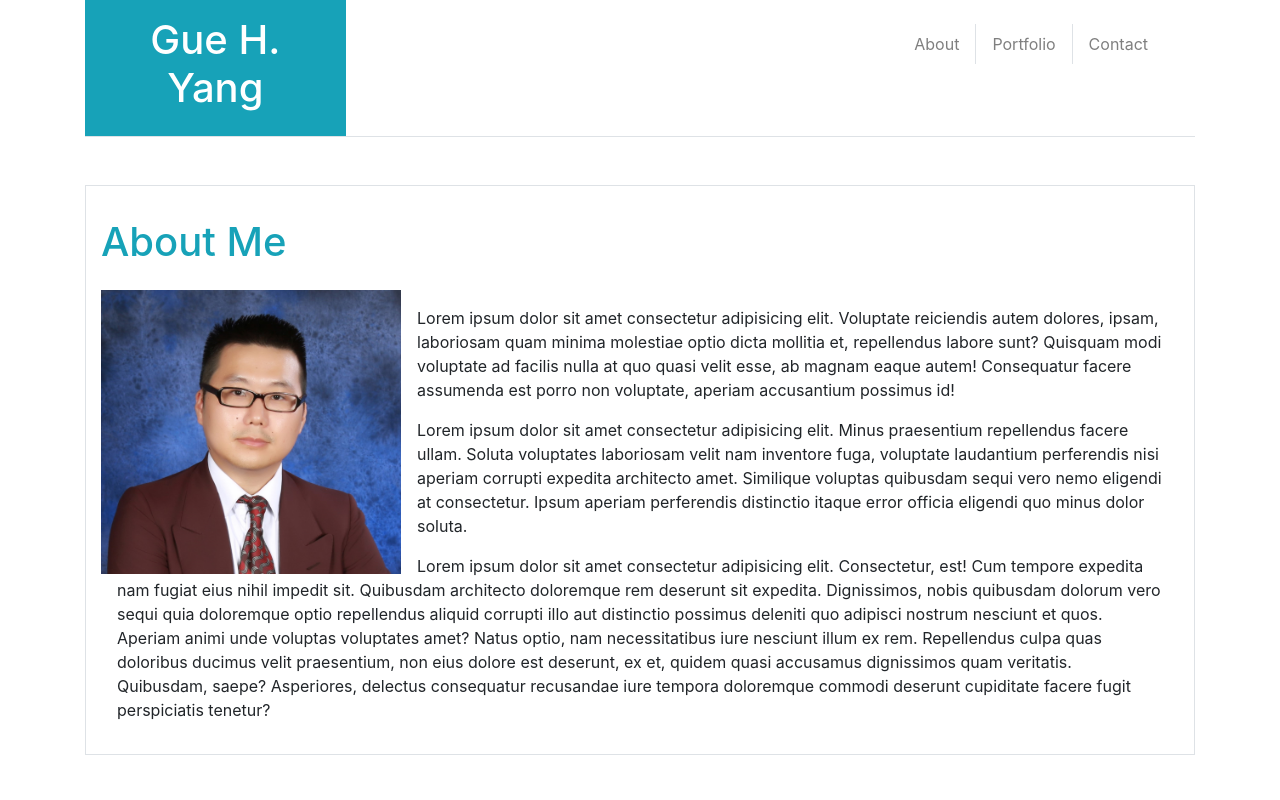
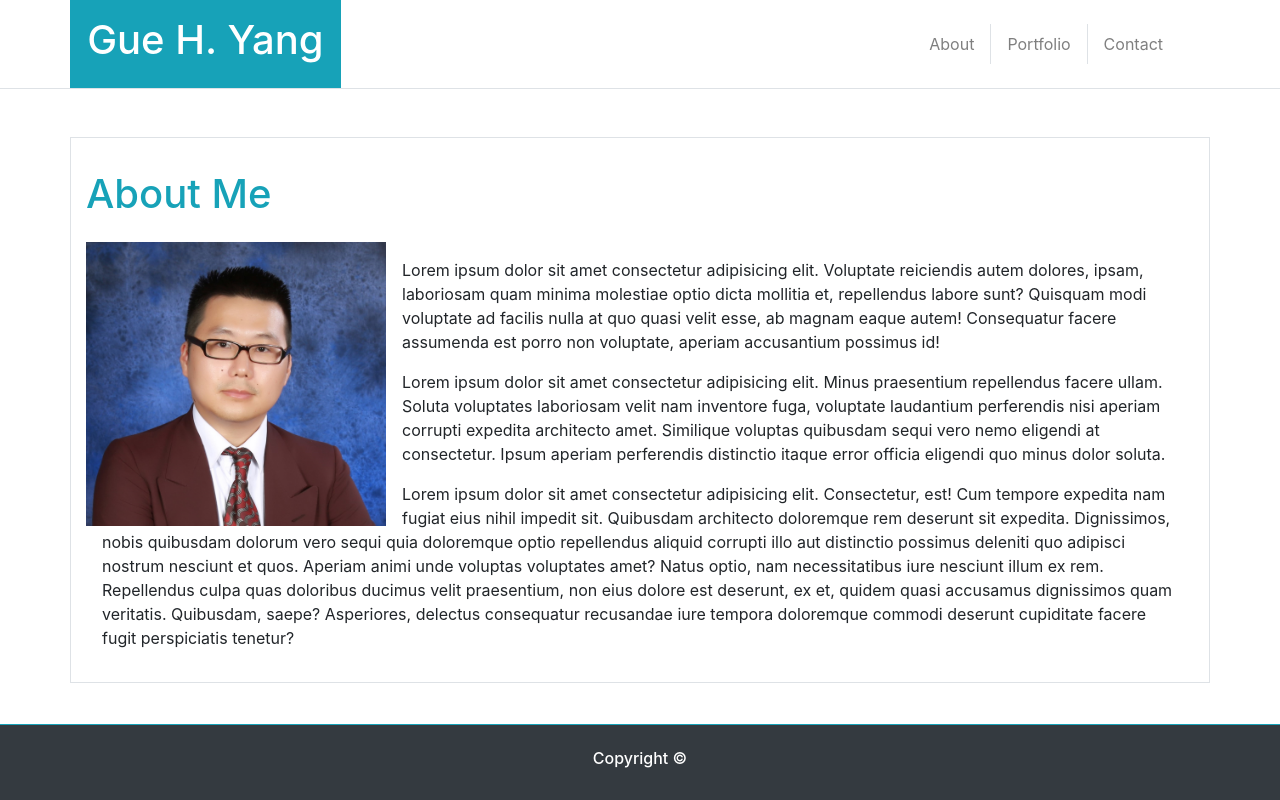
Before and after one commit to Guhuyan/Bootstrap-Portfolio, a plain HTML site: page index.html in a window 1280 px wide. Drawn offline with nearby package versions, Linux system fonts and the light colour scheme.

Commit message:
Finalizing index.html

```diff
--- a/index.html
+++ b/index.html
@@ -9,19 +9,20 @@
 </head>
 
 <body>
-    <div class="container"> <!--Wrapper-->
-        <div class="container border-bottom"> <!--Header-->
-            <div class="row">
+    <!--Header-->
+    <div class="container-fluid border-bottom">
+        <div class="container"> <!--Container here in case another row need to be added in later.-->
+            <div class="row"> <!--Row-->
                 <div class="col-sm bg-info">
                     <h1 class="text-center text-white py-3">
                         Gue H. Yang
                     </h1>
                 </div>
                 <div class="col-sm">
-
+                <!--Empty column-->
                 </div>
                 <div class="col-sm">
-
+                <!--Empty column-->
                 </div>
                 <div class="col-sm">
                     <nav class="navbar navbar-expand-lg pt-4 pb-3">
@@ -38,10 +39,12 @@
                         </ul>
                     </nav>
                 </div>
-            </div>
+            </div> <!--Row-->
+        </div> <!--Random container-->
     </div> <!--Header-->
-        <div class="container mt-5 border"> <!--Main-->
-            <article class="row mt-2 no-gutters">
+    <!--Main-->
+    <div class="container mt-5 border">
+        <article class="row mt-2">
             <div class="col">
                 <div>
                         <h1 class="text-info my-4">About Me</h1>
@@ -57,7 +60,10 @@
             </div>
         </article>
     </div> <!--Main-->
-    </div> <!--Wrapper-->
+    <!--Footer-->
+    <div class="footer fixed-bottom bg-dark py-4 border-top border-info"> <!--Comment: I can't increase the size of border-top on the footer without having to import the bootstrap sass file and adding a new class.-->
+            <h6 class="text-center text-white">Copyright ©</h5>
+        </div> <!--Footer-->
     <script src="https://code.jquery.com/jquery-3.3.1.slim.min.js" integrity="sha384-q8i/X+965DzO0rT7abK41JStQIAqVgRVzpbzo5smXKp4YfRvH+8abtTE1Pi6jizo" crossorigin="anonymous"></script>
     <script src="https://cdnjs.cloudflare.com/ajax/libs/popper.js/1.14.7/umd/popper.min.js" integrity="sha384-UO2eT0CpHqdSJQ6hJty5KVphtPhzWj9WO1clHTMGa3JDZwrnQq4sF86dIHNDz0W1" crossorigin="anonymous"></script>
     <script src="https://stackpath.bootstrapcdn.com/bootstrap/4.3.1/js/bootstrap.min.js" integrity="sha384-JjSmVgyd0p3pXB1rRibZUAYoIIy6OrQ6VrjIEaFf/nJGzIxFDsf4x0xIM+B07jRM" crossorigin="anonymous"></script>
```
Lines whose indentation alone changed are shown as unchanged.
